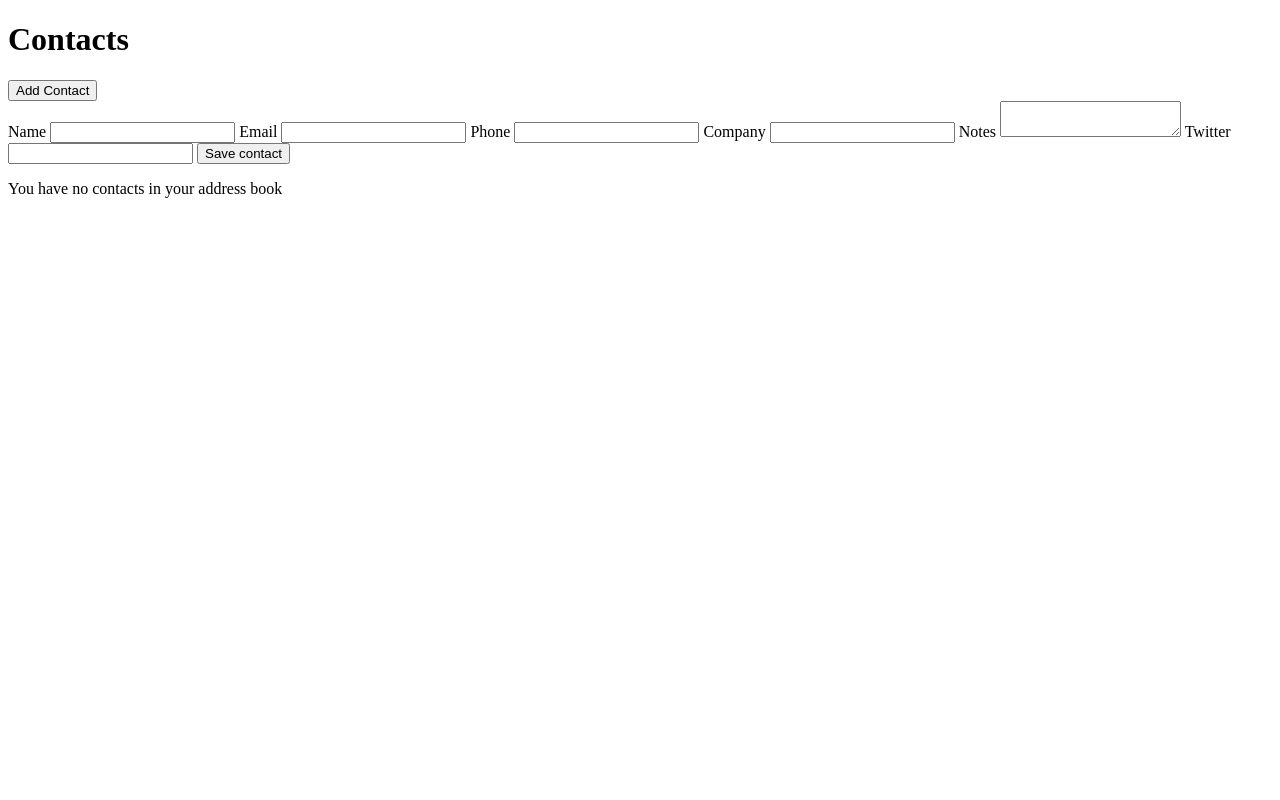
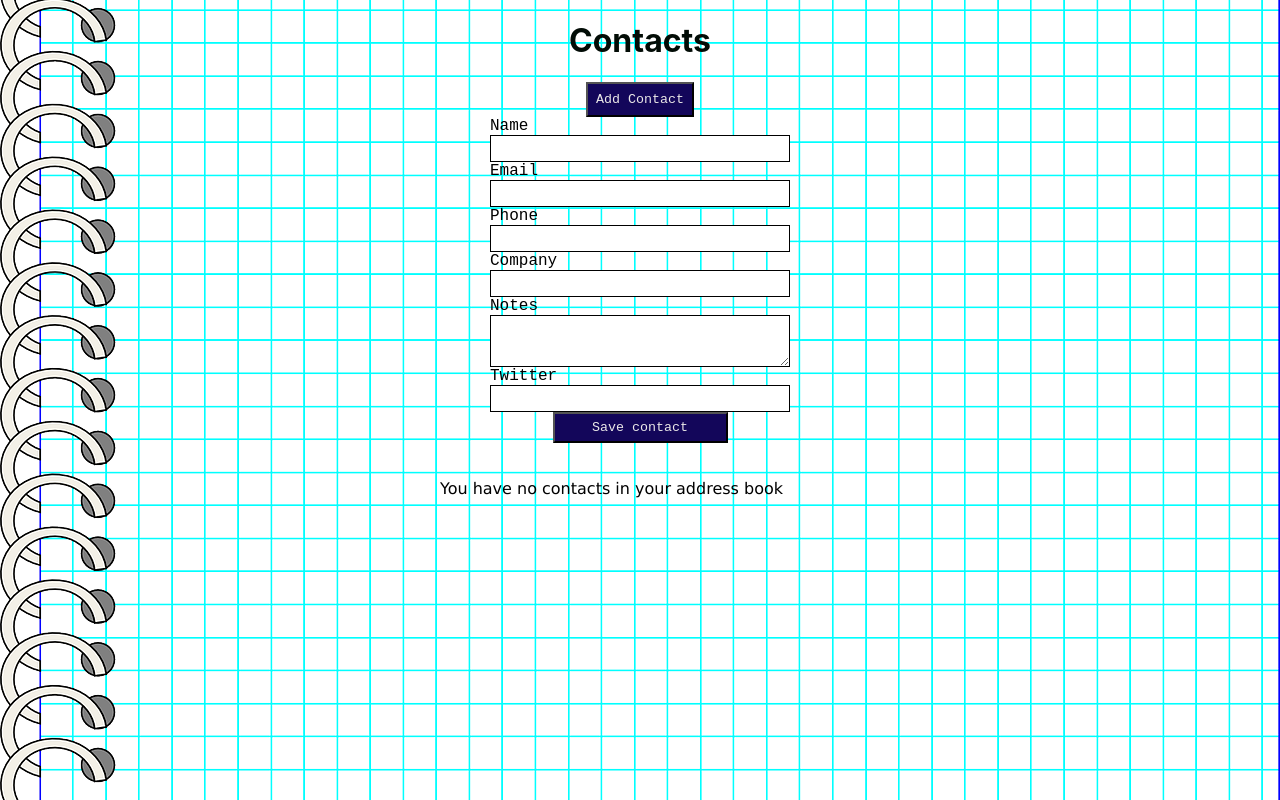
Before and after one commit to Alex-Bellamy/address_book_challenge, a website: page src/index.html in a window 1280 px wide. Both pictures are taken after a click on the button "Add Contact". Drawn offline with Linux system fonts and the light colour scheme.

Commit message:
adding toggling visibility function, hot server and styling

```diff
--- a/package.json
+++ b/package.json
@@ -9,10 +9,12 @@
     "cypress": "^4.7.0"
   },
   "dependencies": {
+    "browser-sync": "^2.26.7",
     "superstatic": "^6.0.4"
   },
   "scripts": {
     "start": "superstatic src --port 3002",
+    "start:hot": "node server.js",
     "cy:open": "yarn start & cypress open"
   }
 }
--- /dev/null
+++ b/src/assets/css/style.css
@@ -0,0 +1,84 @@
+body {
+    background-image: url("paper-154502_1280.png");
+    background-repeat: no-repeat;
+    background-position: center center;
+    background-attachment: fixed;
+    background-size: cover;
+}
+
+h1 {
+    font-family: -apple-system, BlinkMacSystemFont, 'Segoe UI', Roboto, Oxygen, Ubuntu, Cantarell, 'Open Sans', 'Helvetica Neue', sans-serif;
+    text-align: center;
+    color: #020c06;
+}
+
+button {
+    font-family: 'Courier New', Courier, monospace;
+    color: #ebe8e8;
+    background-color: #13065a;
+    padding: 8px 8px;
+    display: block;
+    max-width: 300px;
+    margin: auto;
+}
+
+label {
+    display: block;
+    max-width: 300px;
+    margin: auto;
+    font-family: 'Courier New', Courier, monospace;
+}
+
+input[type="text"] {
+    width: 75%;
+    padding: 5px 5px;
+    margin: 10px 0;
+    box-sizing: border-box;
+    border: 1px solid black;
+    display: block;
+    max-width: 300px;
+    margin: auto;
+}
+
+input[type="email"] {
+    width: 75%;
+    padding: 5px 5px;
+    margin: 10px 0;
+    box-sizing: border-box;
+    border: 1px solid black;
+    display: block;
+    max-width: 300px;
+    margin: auto;
+}
+
+textarea {
+    width: 75%;
+    padding: 10px 5px;
+    margin: 10px 0;
+    box-sizing: border-box;
+    border: 1px solid black;
+    display: block;
+    max-width: 300px;
+    margin: auto;
+}
+
+input[type="submit"] {
+    width: 75%;
+    padding: 6px 6px;
+    margin: 10px 10px;
+    box-sizing: border-box;
+    display: block;
+    max-width: 175px;
+    margin: auto;
+    font-family: 'Courier New', Courier, monospace;
+    background-color: #13065a;
+    color: #ebe8e8;
+}
+
+div {
+    padding-top: 20px;
+    font-family: Verdana, Geneva, Tahoma, sans-serif;
+    display: block;
+    max-width: 400px;
+    margin: auto;
+}
--- a/src/assets/js/app.js
+++ b/src/assets/js/app.js
@@ -31,6 +31,17 @@ const renderContacts = () => {
 document.addEventListener('DOMContentLoaded', () => {
 	renderContacts()
 	const contactForm = document.getElementById("new-contact-form")
+	const toggleFormVisibilityButton = document.getElementById("add-contact")
+	contactForm.style.display = 'none'
+
+	toggleFormVisibilityButton.addEventListener('click', () => {
+		if (contactForm.style.display === '') {
+			contactForm.style.display = 'none'
+		} else {
+			contactForm.style.display = ''
+		}
+	})
+
 	contactForm.addEventListener("submit", event  => {
 		event.preventDefault()
 
--- a/src/index.html
+++ b/src/index.html
@@ -4,6 +4,7 @@
     <meta charset="UTF-8">
     <meta name="viewport" content="width=device-width, initial-scale=1.0">
     <meta  http-equiv="X-UA-Compatible"  content="ie=edge">
+    <link rel="stylesheet" href="./assets/css/style.css">
     <title>Address book</title>
 </head>
 <body>
```
Also changed, not shown: cypress/integration/userCanCreateAContact.feature.js (+1 -1 lines), cypress/integration/userCanToggleVisbilityOfNewContactForm.feature.js (added, +13 -0 lines), server.js (added, +12 -0 lines), src/assets/css/paper-154502_1280.png (added), 1 other file.
